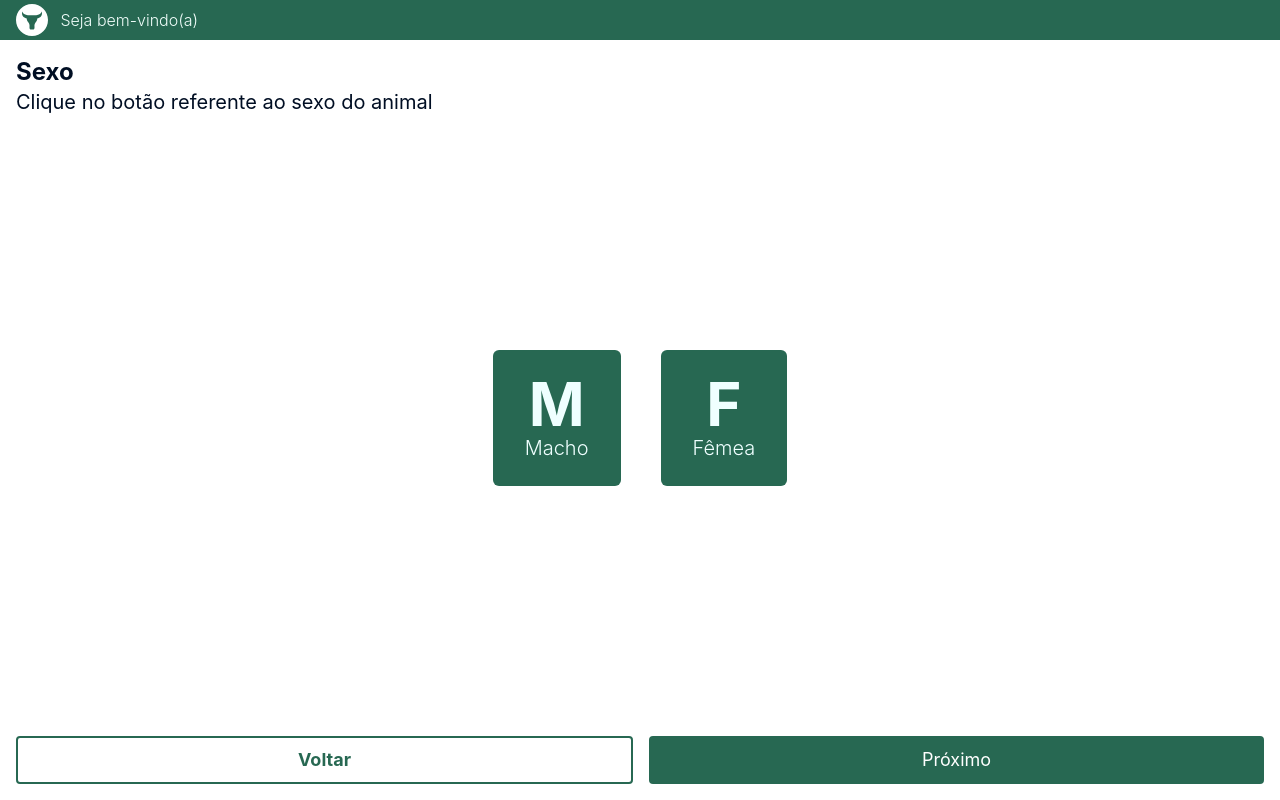
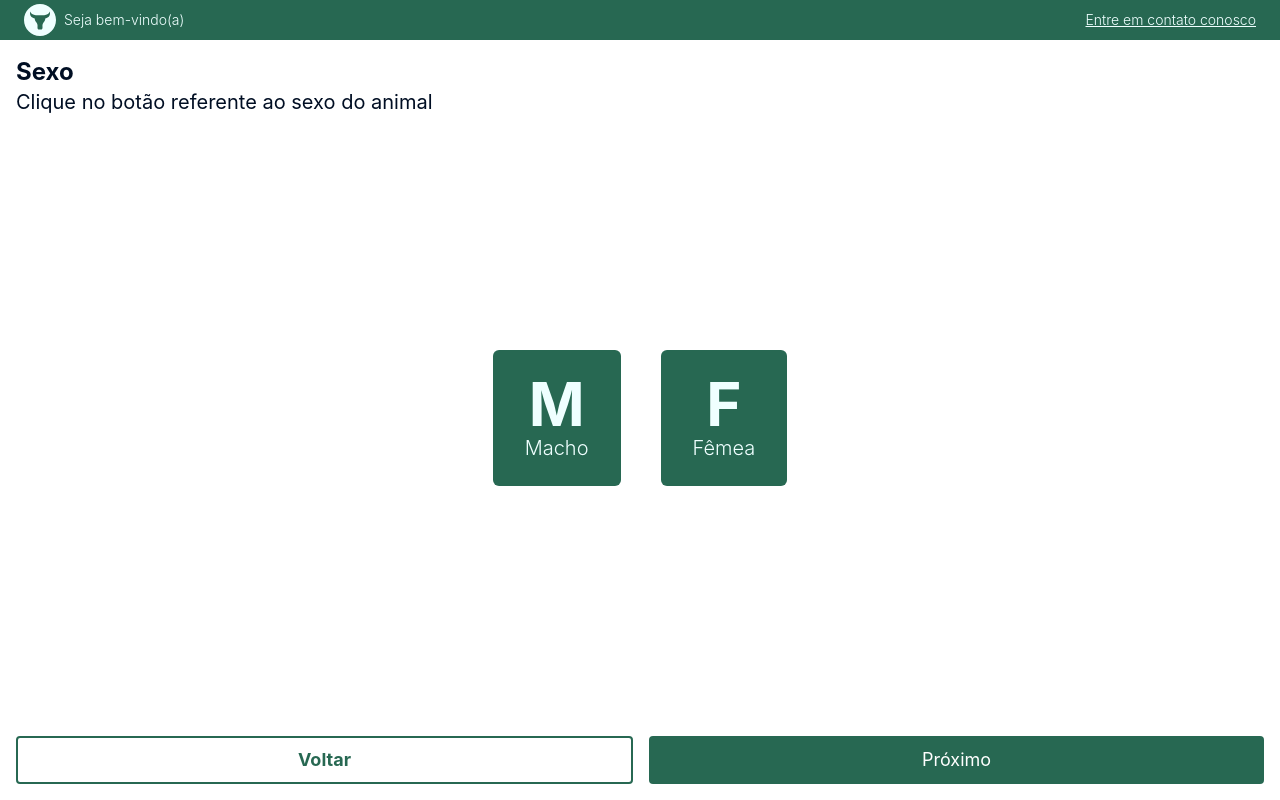
Before and after one commit to mardenrafael/agrobov-web, a Next.js app: page /cadastro/sexo in a window 1280 px wide. Built offline with nearby package versions, Linux system fonts and the light colour scheme.

Commit message:
melhorias desing

```diff
--- a/src/components/Card/index.tsx
+++ b/src/components/Card/index.tsx
@@ -15,10 +15,8 @@ const Card: React.FC<Props> = ({ titulo, oxList }) => {
   const femaleArr = oxList.filter((Ox) => getOxByGenre("Female", Ox));
 
   useEffect(() => {
-
-  setMaleOx(maleArr);
-  setFemaleOx(femaleArr);
-
+    setMaleOx(maleArr);
+    setFemaleOx(femaleArr);
   }, []);
 
   return (
--- a/src/components/Header/index.tsx
+++ b/src/components/Header/index.tsx
@@ -1,3 +1,4 @@
+import Link from "next/link";
 import { List } from "phosphor-react";
 import { useAuth } from "../../context/auth";
 import IconBoy from "../IconBoy";
@@ -7,13 +8,23 @@ interface Props {
 }
 
 const Header: React.FC<Props> = ({ titulo }) => {
-  const { user } =  useAuth();
+  const { user } = useAuth();
 
   return (
-    <header className="flex items-center p-4 h-10 bg-primary">
-      <IconBoy fill="#fff" />
-      <h1 style={{padding: "1%"}} className="font-light text-s text-teal-50 " >Seja bem-vindo(a) {user?.name}</h1>
-      {/* <List /> */}
+    <header className="flex w-full items-center justify-between p-1 px-6 bg-primary">
+      <div className="flex  items-center gap-2">
+        <IconBoy fill="#EFFFFF" />
+        <h4 className="font-light text-sm  text-tercearia">
+          Seja bem-vindo(a) {user?.name}
+        </h4>
+      </div>
+      <div className="flex  items-center ">
+        <Link href="nosso-contato">
+          <a className="font-light text-sm text-tercearia underline hover:text-yellou">
+            Entre em contato conosco
+          </a>
+        </Link>
+      </div>
     </header>
   );
 };
--- a/src/pages/dashboard.tsx
+++ b/src/pages/dashboard.tsx
@@ -7,11 +7,15 @@ const Dashboard = () => {
   return (
     <Screen>
       <div className="flex flex-col p-4 gap-8">
-        <Link href="/cadastro/brinco">
-          <a>
-            <Button>Cadastre seu bovino</Button>
-          </a>
-        </Link>
+        <div className="px-4">
+          <Link href="/cadastro/brinco">
+            <a>
+              <Button className="mt-2 hover:shadow-4xl hover:ring-1 hover:ring-tercearia focus:border focus:border-yellou">
+                Cadastre seu bovino
+              </Button>
+            </a>
+          </Link>
+        </div>
         <User />
       </div>
     </Screen>
--- /dev/null
+++ b/src/pages/nosso-contato.tsx
@@ -0,0 +1,22 @@
+import React, { FormEvent, useRef } from "react";
+import IconBoy from "../components/IconBoy";
+
+const NossoContato: React.FC = () => {
+  return (
+    <div className="flex flex-col items-center h-screen w-screen">
+      <div className="flex flex-col justify-center h-full w-full p-4 max-w-screen-sm ">
+        <div className="flex flex-col items-center justify-center mb-7">
+          <div className="flex flex-col items-center justify-center mb-5">
+            <IconBoy fill="#276852" width={96} height={96} />
+          </div>
+          <h1 className="font-bold text-primary text-2xl">
+            Entre em contato com o suporte atraves do email {""}
+            agrobov@gmail.com
+          </h1>
+        </div>
+      </div>
+    </div>
+  );
+};
+
+export default NossoContato;
--- a/tailwind.config.js
+++ b/tailwind.config.js
@@ -18,6 +18,9 @@ module.exports = {
         "hover-primary": "#043726",
         "light-primary": "#27685292",
       },
+      boxShadow: {
+        '4xl': '0px 0px 20px #276852',
+      }
     },
   },
   plugins: [],
```
